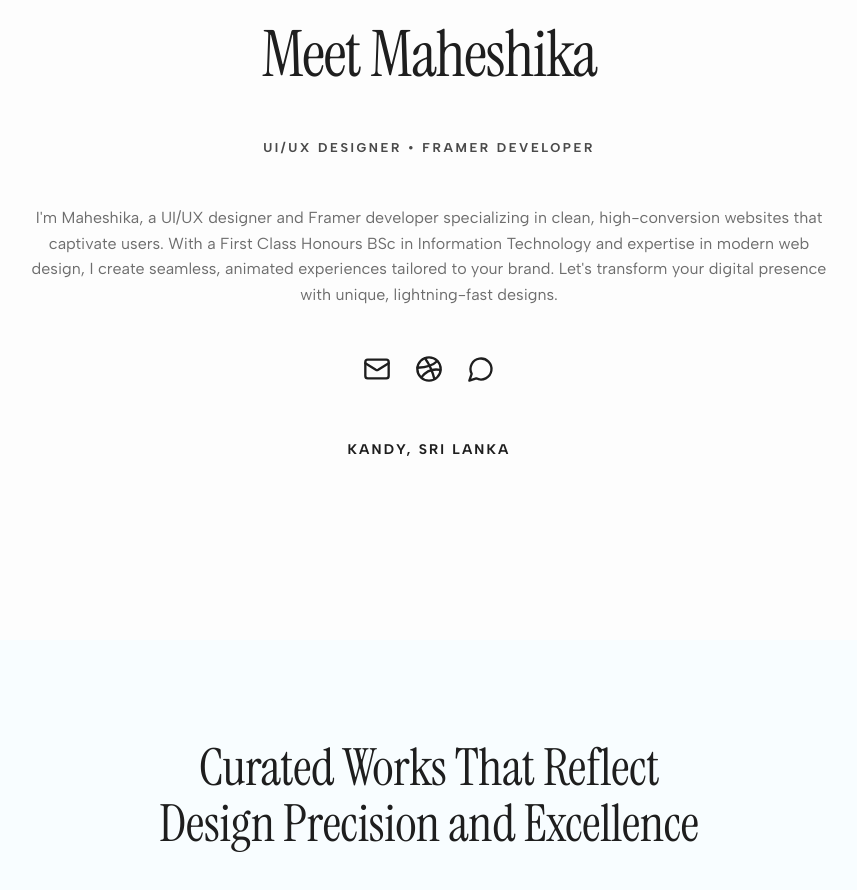
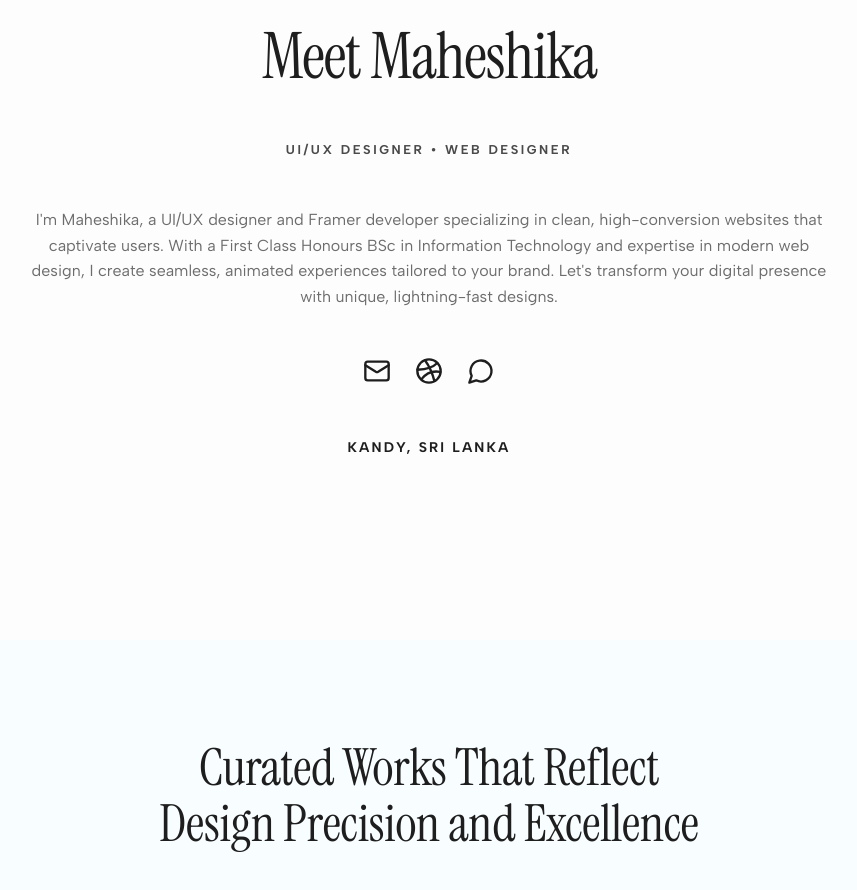
Before and after one commit to maheshikabandara/MaheshikaBandaraPortfolio, a React (Vite) app: page / in a window 1280 px wide. Shown: the part 960-1850 px from the top of the page, without its empty margins (211-1068 px from the left). Built offline with nearby package versions, Linux system fonts and the light colour scheme.

Commit message:
Update AnimatedPortfolio.tsx

```diff
--- a/src/app/components/AnimatedPortfolio.tsx
+++ b/src/app/components/AnimatedPortfolio.tsx
@@ -230,7 +230,7 @@ function AboutMe() {
       <div className="bg-[#fdfdfd] min-h-screen flex flex-col items-center justify-center relative shrink-0 w-full py-[100px] px-[20px] md:px-[60px] lg:px-[120px]" data-name="About me">
         <div className="w-full max-w-[1440px] mx-auto flex flex-col items-center justify-center gap-[32px] md:gap-[48px] text-center">
           <h2 className="font-['Instrument_Serif',serif] text-[#1e1e1e] leading-[1.1] tracking-[-0.02em]" style={{ fontSize: 'clamp(40px, 5vw, 80px)' }}>Meet Maheshika</h2>
-          <p className="font-['Albert_Sans',sans-serif] font-bold text-[#1e1e1e] uppercase tracking-[0.2em] opacity-80" style={{ fontSize: 'clamp(12px, 1vw, 14px)' }}>UI/UX Designer • Framer Developer</p>
+          <p className="font-['Albert_Sans',sans-serif] font-bold text-[#1e1e1e] uppercase tracking-[0.2em] opacity-80" style={{ fontSize: 'clamp(12px, 1vw, 14px)' }}>UI/UX Designer • Web Designer</p>
           <p className="font-['Albert_Sans',sans-serif] text-[#6d6d6d] leading-[1.6] w-full max-w-[800px]" style={{ fontSize: 'clamp(16px, 1.2vw, 20px)' }}>I'm Maheshika, a UI/UX designer and Framer developer specializing in clean, high-conversion websites that captivate users. With a First Class Honours BSc in Information Technology and expertise in modern web design, I create seamless, animated experiences tailored to your brand. Let's transform your digital presence with unique, lightning-fast designs.</p>
           {/* Social Links & Contact */}
         <div className="flex gap-[24px] justify-center items-center">
@@ -261,7 +261,7 @@ function AboutMe() {
   </a>
 
 </div>
-          <div className="flex flex-col items-center gap-[8px] mt-[8px]">
+          <div className="flex flex-col items-center gap-[0px] mt-[4px]">
             <p className="font-['Albert_Sans',sans-serif] font-bold text-[#1e1e1e] uppercase tracking-[0.15em]" style={{ fontSize: 'clamp(14px, 1vw, 16px)' }}>Kandy, Sri Lanka</p>
           </div>
         </div>
```
